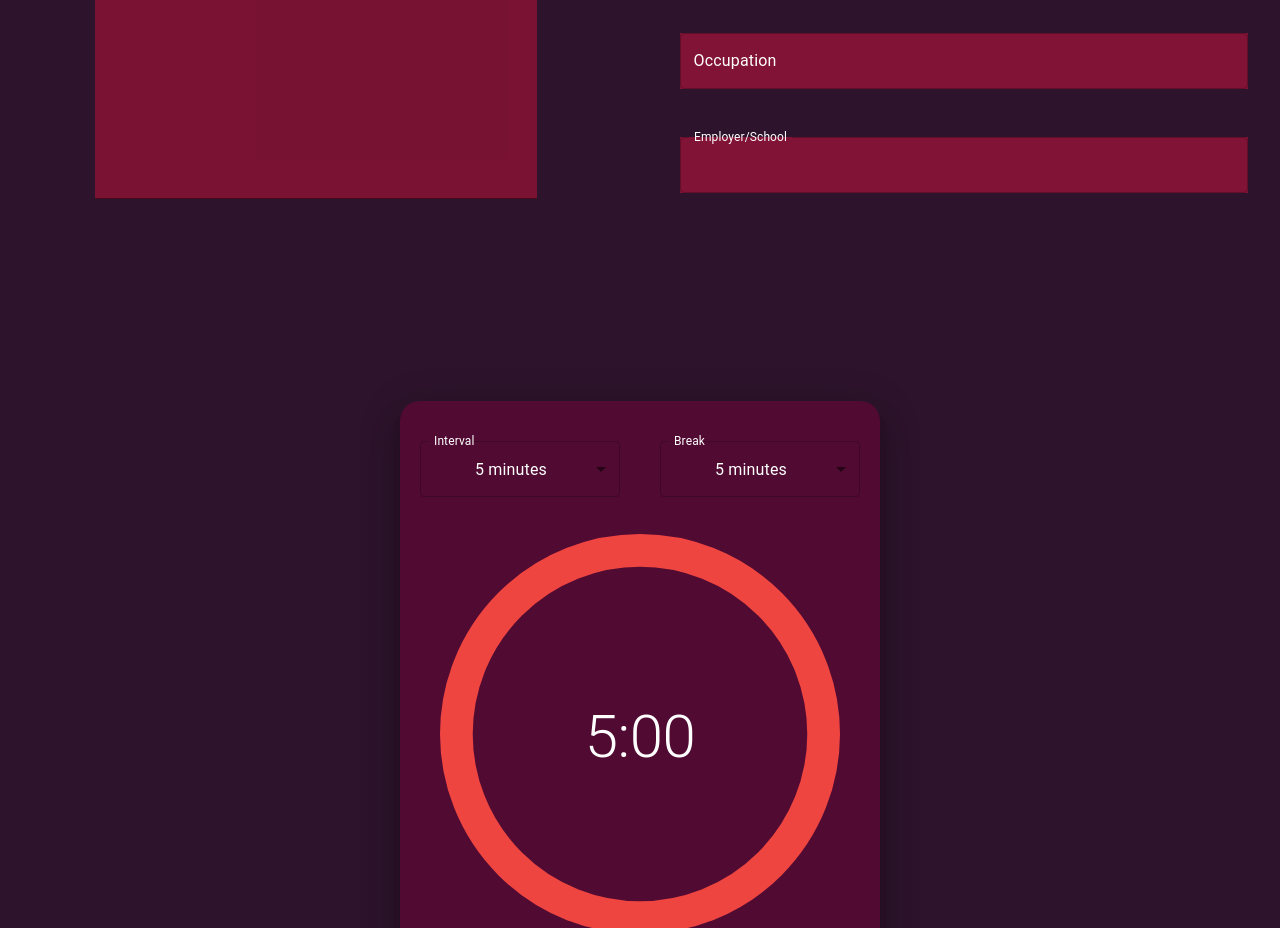
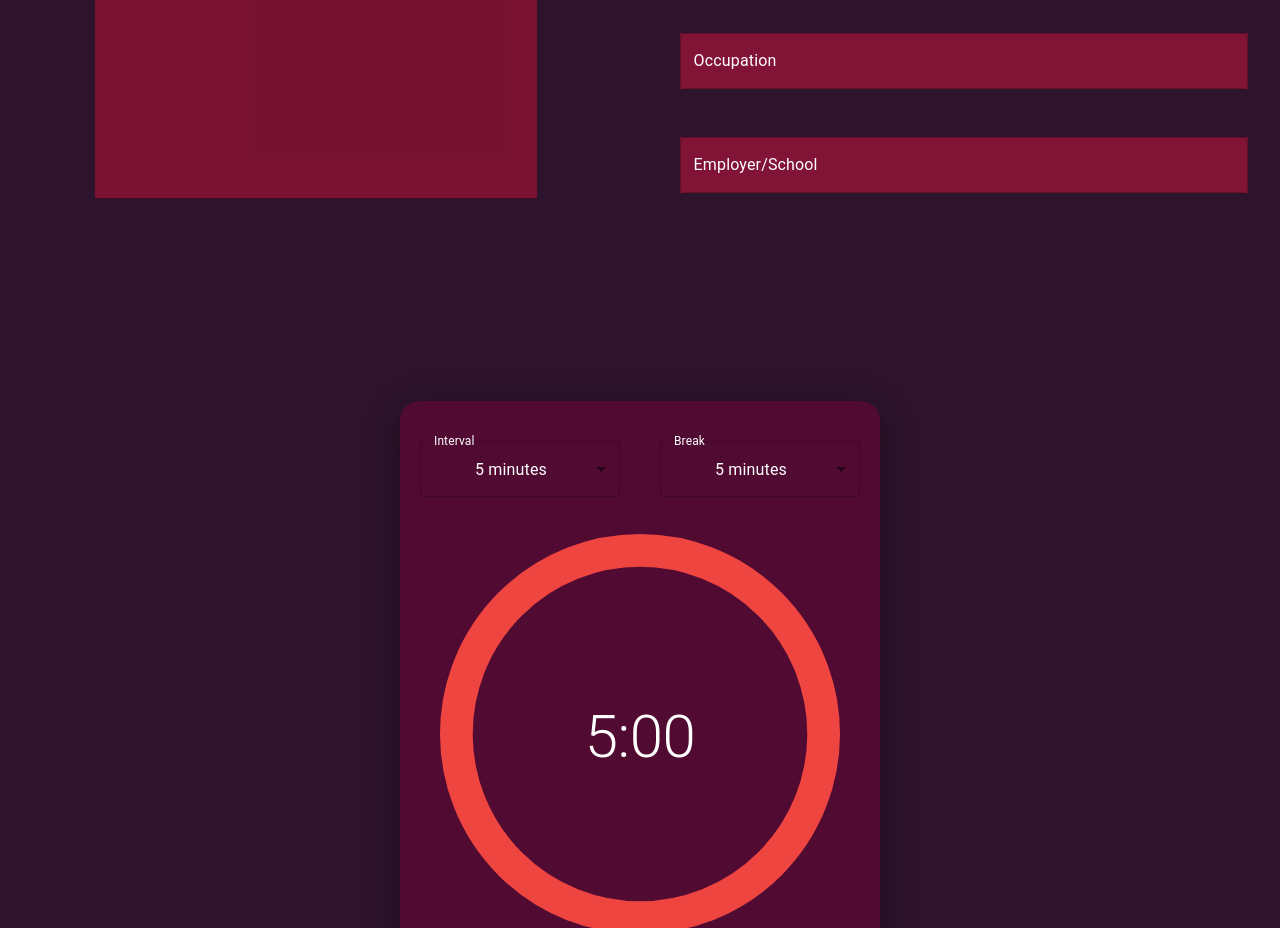
Before and after one commit to dabeedc/teamesse, a React (Create React App) app in the folder pomodoro/: page / in a window 1280 px wide. Shown: the part 1620-2548 px from the top of the page. Built offline with nearby package versions, Linux system fonts and the light colour scheme.

Commit message:
Missed a spot

```diff
--- a/pomodoro/src/profile/Profile.js
+++ b/pomodoro/src/profile/Profile.js
@@ -169,7 +169,10 @@ export const Profile = () => {
                 backgroundColor: "common.third",
               }}
               value={currentUser?.employer}
-              InputLabelProps={{ style: { color: "#fff" }, shrink: true }}
+              InputLabelProps={{
+                style: { color: "#fff" },
+                shrink: currentUser?.employer,
+              }}
             />
             <br></br>
             <br></br>
```
